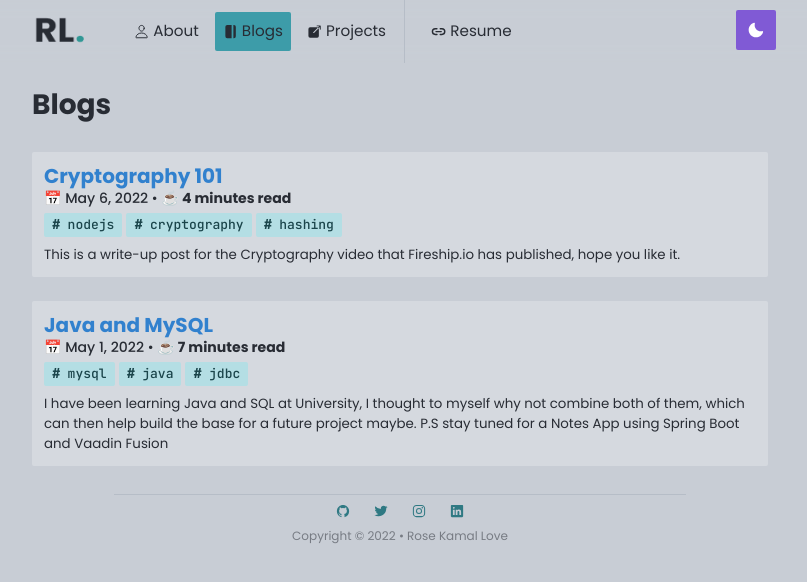
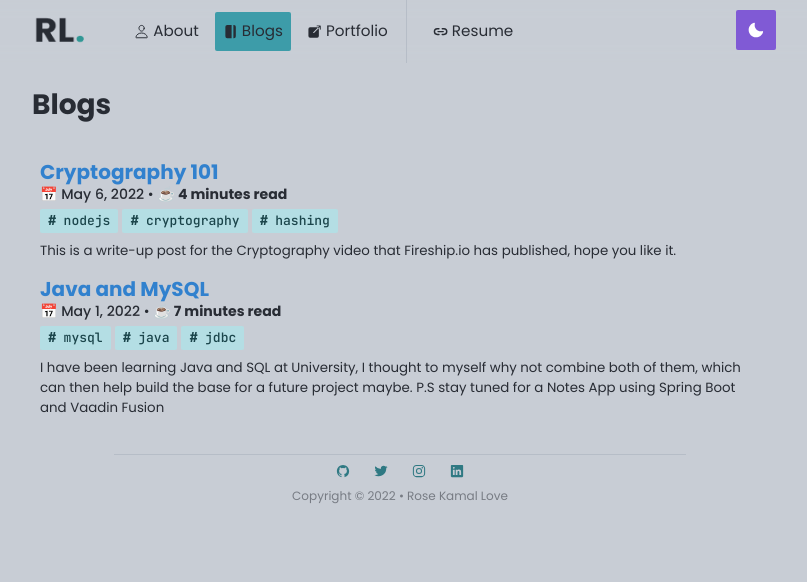
Before and after one commit to rosekamallove/rosekamal.love, a Next.js app: page /blogs in a window 1280 px wide. Shown: the top 582 px of the page, without its empty margins (240-1047 px from the left). Built offline with nearby package versions, Linux system fonts and the light colour scheme.

Commit message:
added: hover animations

```diff
--- a/components/hit-counter.js
+++ b/components/hit-counter.js
@@ -6,9 +6,9 @@ export default function HitCounter({ slug, published }) {
   const [hits, setHits] = React.useState(undefined)
   React.useEffect(() => {
     //Don't count hits on localhost
-    // if (process.env.NODE_ENV !== 'production') {
-    //   return
-    // }
+    if (process.env.NODE_ENV !== 'production') {
+      return
+    }
 
     fetch(`/api/register-hit?slug=${slug}&published=${published}`, {
       headers: {
--- /dev/null
+++ b/components/mobile-nav.js
@@ -0,0 +1,61 @@
+import { HamburgerIcon } from '@chakra-ui/icons'
+import {
+  Box,
+  IconButton,
+  Link,
+  Menu,
+  MenuButton,
+  MenuDivider,
+  MenuItem,
+  MenuList
+} from '@chakra-ui/react'
+import NextLink from 'next/link'
+import { IoJournal, IoLink, IoOpen, IoPersonOutline } from 'react-icons/io5'
+import ThemeToggleButton from './theme-toggle-button'
+
+export const MobileNav = () => {
+  return (
+    <>
+      <ThemeToggleButton />
+      <Box ml={2} display={{ base: 'inline-block', md: 'none' }}>
+        <Menu colorScheme="teal">
+          <MenuButton
+            as={IconButton}
+            icon={<HamburgerIcon />}
+            varient="outline"
+            aria-label="Options"
+          ></MenuButton>
+          <MenuList>
+            <NextLink href="/" passHref>
+              <MenuItem
+                icon={<IoPersonOutline />}
+                as={Link}
+                styles={{ gap: 4 }}
+              >
+                About
+              </MenuItem>
+            </NextLink>
+            <NextLink href="/blogs" passHref>
+              <MenuItem icon={<IoJournal />} as={Link}>
+                Blogs
+              </MenuItem>
+            </NextLink>
+            <NextLink href="/projects" passHref>
+              <MenuItem icon={<IoOpen />} as={Link}>
+                Portfolio
+              </MenuItem>
+            </NextLink>
+            <MenuDivider />
+            <MenuItem
+              as={Link}
+              href="https://drive.google.com/file/d/16S4zJlCyRrM5e8k66Ng69h0f1Q1aRL04/view"
+              icon={<IoLink />}
+            >
+              Resume
+            </MenuItem>
+          </MenuList>
+        </Menu>
+      </Box>
+    </>
+  )
+}
--- a/components/navbar.js
+++ b/components/navbar.js
@@ -1,24 +1,18 @@
-import { HamburgerIcon } from '@chakra-ui/icons'
+/* eslint-disable react-hooks/rules-of-hooks */
 import {
   Box,
   Container,
   Divider,
   Flex,
   Heading,
-  IconButton,
   Link,
-  Menu,
-  MenuButton,
-  MenuDivider,
-  MenuItem,
-  MenuList,
   Stack,
   useColorModeValue
 } from '@chakra-ui/react'
 import NextLink from 'next/link'
 import { IoJournal, IoLink, IoOpen, IoPersonOutline } from 'react-icons/io5'
 import Logo from './logo'
-import ThemeToggleButton from './theme-toggle-button'
+import { MobileNav } from './mobile-nav'
 
 const LinkItem = ({ href, path, _target, children, ...props }) => {
   const active = path === href
@@ -33,6 +27,15 @@ const LinkItem = ({ href, path, _target, children, ...props }) => {
         color={active ? '#282c34' : inactiveColor}
         _target={_target}
         {...props}
+        _hover={{
+          background: `${
+            !active ? useColorModeValue('whiteAlpha.400', '#323843') : activeBg
+          }`
+        }}
+        transition="ease-in-out 0.25s"
+        display="inline-flex"
+        alignItems="center"
+        style={{ gap: 4, borderRadius: '2px' }}
       >
         {children}
       </Link>
@@ -78,97 +81,32 @@ const Navbar = props => {
           flexGrow={1}
           mt={{ base: 3, nmd: 0 }}
         >
-          <LinkItem
-            display="inline-flex"
-            alignItems="center"
-            style={{ gap: 4, borderRadius: '2px' }}
-            href="/"
-            path={path}
-          >
+          <LinkItem href="/" path={path}>
             <IoPersonOutline />
             About
           </LinkItem>
-          <LinkItem
-            display="inline-flex"
-            alignItems="center"
-            style={{ gap: 4, borderRadius: '2px' }}
-            href="/blogs"
-            path={path}
-          >
+          <LinkItem href="/blogs" path={path}>
             <IoJournal />
             Blogs
           </LinkItem>
-          <LinkItem
-            display="inline-flex"
-            alignItems="center"
-            style={{ gap: 4, borderRadius: '2px' }}
-            href="/projects"
-            path={path}
-          >
+          <LinkItem href="/projects" path={path}>
             <IoOpen />
-            Projects
+            Portfolio
           </LinkItem>
           <Divider orientation="vertical" style={{ margin: '10px' }} />
           <LinkItem
             href="https://drive.google.com/file/d/16S4zJlCyRrM5e8k66Ng69h0f1Q1aRL04/view"
             target="_blank"
             path={path}
-            display="inline-flex"
-            alignItems="center"
-            style={{ gap: 4, borderRadius: '2px' }}
           >
             <IoLink />
             Resume
           </LinkItem>
         </Stack>
 
+        {/* Mobile Nav */}
         <Box flex={1} align="right" style={{ marginTop: '10px' }}>
-          <ThemeToggleButton />
-          <Box ml={2} display={{ base: 'inline-block', md: 'none' }}>
-            <Menu colorScheme="teal">
-              <MenuButton
-                as={IconButton}
-                icon={<HamburgerIcon />}
-                varient="outline"
-                aria-label="Options"
-              ></MenuButton>
-              <MenuList>
-                <NextLink href="/" passHref>
-                  <MenuItem
-                    icon={<IoPersonOutline />}
-                    as={Link}
-                    styles={{ gap: 4 }}
-                  >
-                    About
-                  </MenuItem>
-                </NextLink>
-                <NextLink href="/blogs" passHref>
-                  <MenuItem icon={<IoJournal />} as={Link}>
-                    Blogs
-                  </MenuItem>
-                </NextLink>
-                <NextLink href="/projects" passHref>
-                  <MenuItem icon={<IoOpen />} as={Link}>
-                    Projects
-                  </MenuItem>
-                </NextLink>
-                <MenuDivider />
-                {/* <MenuItem
-                  as={Link}
-                  href="https://github.com/rosekamallove/rosekamallove.github.io"
-                >
-                  <IoLogoGithub /> View Source
-                </MenuItem> */}
-                <MenuItem
-                  as={Link}
-                  href="https://drive.google.com/file/d/16S4zJlCyRrM5e8k66Ng69h0f1Q1aRL04/view"
-                  icon={<IoLink />}
-                >
-                  Resume
-                </MenuItem>
-              </MenuList>
-            </Menu>
-          </Box>
+          <MobileNav />
         </Box>
       </Container>
     </Box>
--- a/components/render-blog-list.js
+++ b/components/render-blog-list.js
@@ -41,9 +41,15 @@ export const RenderBlogs = ({ allPostsData, renderDescription, count }) => {
                   <ListItem>
                     <Box
                       borderRadius="sm"
-                      bg={useColorModeValue('whiteAlpha.400', '#323843')}
-                      mb={6}
-                      p={3}
+                      _hover={{
+                        background: `${useColorModeValue(
+                          'whiteAlpha.400',
+                          '#323843'
+                        )}`
+                      }}
+                      transition="ease-in-out 0.25s"
+                      // mb={1}
+                      p={2}
                     >
                       <LinkOverlay
                         href={`/blogs/${id}`}
```
Also changed, not shown: components/about.js (+9 -4 lines).
